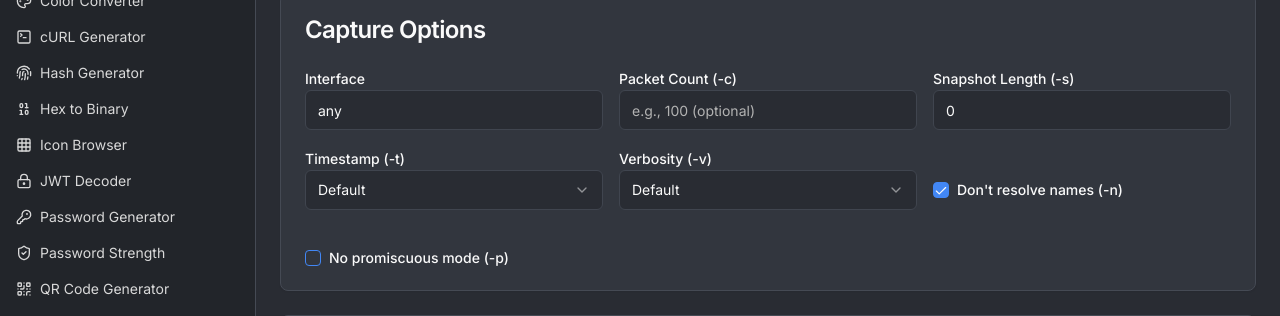
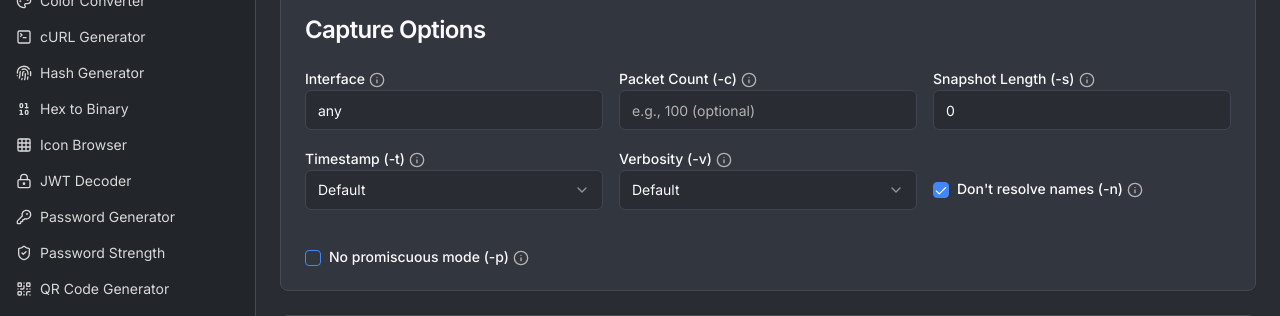
Before and after one commit to i-am-smolli/devtoolbox, a Next.js app: page /networking-tools/tcpdump-command-generator in a window 1280 px wide. Shown: the part 195-511 px from the top of the page. Built offline with nearby package versions, Linux system fonts and the light colour scheme.

Commit message:
add tooltips for tcpdump

```diff
--- a/src/app/networking-tools/tcpdump-command-generator/page.tsx
+++ b/src/app/networking-tools/tcpdump-command-generator/page.tsx
@@ -31,6 +31,7 @@ import {
   XCircle,
   PlusCircle,
 } from "lucide-react";
+import { Tooltip, TooltipContent, TooltipTrigger } from "@/components/ui/tooltip";
 import { useToast } from "@/hooks/use-toast";
 
 const FILTER_TYPES = [
@@ -211,7 +212,20 @@ export default function TcpdumpCommandGeneratorPage() {
         </CardHeader>
         <CardContent className="grid grid-cols-1 md:grid-cols-2 lg:grid-cols-3 gap-4">
           <div className="space-y-1">
-            <Label htmlFor="interface">Interface</Label>
+            <Label htmlFor="interface">
+              Interface
+              <Tooltip>
+                <TooltipTrigger asChild>
+                  <span className="ml-1 cursor-help text-muted-foreground">
+                    <Info className="inline h-4 w-4" aria-label="More info" />
+                  </span>
+                </TooltipTrigger>
+                <TooltipContent>
+                  Specify the network interface to capture packets on. Use &#39;any&#39; to capture on all interfaces. <br />
+                  If not specified, tcpdump will use the first available interface.
+                </TooltipContent>
+              </Tooltip>
+            </Label>
             <Input
               id="interface"
               placeholder="e.g., eth0, any"
@@ -220,7 +234,19 @@ export default function TcpdumpCommandGeneratorPage() {
             />
           </div>
           <div className="space-y-1">
-            <Label htmlFor="packetCount">Packet Count (-c)</Label>
+            <Label htmlFor="packetCount">
+              Packet Count (-c)
+              <Tooltip>
+              <TooltipTrigger asChild>
+                <span className="ml-1 cursor-help text-muted-foreground">
+                <Info className="inline h-4 w-4" aria-label="More info" />
+                </span>
+              </TooltipTrigger>
+              <TooltipContent>
+                Limit the number of packets to capture. Leave blank to capture indefinitely.
+              </TooltipContent>
+              </Tooltip>
+            </Label>
             <Input
               id="packetCount"
               type="number"
@@ -231,7 +257,20 @@ export default function TcpdumpCommandGeneratorPage() {
             />
           </div>
           <div className="space-y-1">
-            <Label htmlFor="snapLen">Snapshot Length (-s)</Label>
+            <Label htmlFor="snapLen">
+              Snapshot Length (-s)
+              <Tooltip>
+              <TooltipTrigger asChild>
+                <span className="ml-1 cursor-help text-muted-foreground">
+                <Info className="inline h-4 w-4" aria-label="More info" />
+                </span>
+              </TooltipTrigger>
+              <TooltipContent>
+                Set the maximum number of bytes captured per packet. Use 0 for the full packet. <br />
+                Larger values capture more data but use more memory.
+              </TooltipContent>
+              </Tooltip>
+            </Label>
             <Input
               id="snapLen"
               type="number"
@@ -242,7 +281,20 @@ export default function TcpdumpCommandGeneratorPage() {
             />
           </div>
           <div className="space-y-1">
-            <Label htmlFor="timestampFormat">Timestamp (-t)</Label>
+            <Label htmlFor="timestampFormat">
+              Timestamp (-t)
+              <Tooltip>
+              <TooltipTrigger asChild>
+                <span className="ml-1 cursor-help text-muted-foreground">
+                <Info className="inline h-4 w-4" aria-label="More info" />
+                </span>
+              </TooltipTrigger>
+              <TooltipContent>
+                Control the timestamp format for each packet line. <br />
+                Options include hiding timestamps, showing deltas, or displaying date/time.
+              </TooltipContent>
+              </Tooltip>
+            </Label>
             <Select value={timestampFormat} onValueChange={setTimestampFormat}>
               <SelectTrigger id="timestampFormat">
                 <SelectValue placeholder="Default" />
@@ -260,7 +312,20 @@ export default function TcpdumpCommandGeneratorPage() {
             </Select>
           </div>
           <div className="space-y-1">
-            <Label htmlFor="verboseLevel">Verbosity (-v)</Label>
+            <Label htmlFor="verboseLevel">
+              Verbosity (-v)
+              <Tooltip>
+              <TooltipTrigger asChild>
+                <span className="ml-1 cursor-help text-muted-foreground">
+                <Info className="inline h-4 w-4" aria-label="More info" />
+                </span>
+              </TooltipTrigger>
+              <TooltipContent>
+                Increase the amount of packet information displayed. <br />
+                Use more v&#39;s (e.g., -vv, -vvv) for more detail.
+              </TooltipContent>
+              </Tooltip>
+            </Label>
             <Select value={verboseLevel} onValueChange={setVerboseLevel}>
               <SelectTrigger id="verboseLevel">
                 <SelectValue placeholder="Default" />
@@ -281,6 +346,17 @@ export default function TcpdumpCommandGeneratorPage() {
             />
             <Label htmlFor="dontResolve" className="cursor-pointer">
               Don&#39;t resolve names (-n)
+              <Tooltip>
+                <TooltipTrigger asChild>
+                  <span className="ml-1 cursor-help text-muted-foreground">
+                    <Info className="inline h-4 w-4" aria-label="More info" />
+                  </span>
+                </TooltipTrigger>
+                <TooltipContent>
+                  Do not resolve hostnames or service names. <br />
+                  This speeds up processing and avoids DNS lookups.
+                </TooltipContent>
+              </Tooltip>
             </Label>
           </div>
           <div className="flex items-center space-x-2 pt-6">
@@ -291,6 +367,17 @@ export default function TcpdumpCommandGeneratorPage() {
             />
             <Label htmlFor="noPromiscuous" className="cursor-pointer">
               No promiscuous mode (-p)
+              <Tooltip>
+              <TooltipTrigger asChild>
+                <span className="ml-1 cursor-help text-muted-foreground">
+                <Info className="inline h-4 w-4" aria-label="More info" />
+                </span>
+              </TooltipTrigger>
+              <TooltipContent>
+                Disable promiscuous mode on the interface. <br />
+                In non-promiscuous mode, only packets addressed to this host are captured.
+              </TooltipContent>
+              </Tooltip>
             </Label>
           </div>
         </CardContent>
@@ -318,7 +405,25 @@ export default function TcpdumpCommandGeneratorPage() {
             >
               <div className="grid grid-cols-1 md:grid-cols-2 lg:grid-cols-4 gap-3 items-end">
                 <div className="space-y-1">
-                  <Label htmlFor={`filterType-${filter.id}`}>Type</Label>
+                    <Label htmlFor={`filterType-${filter.id}`}>
+                    Type
+                    <Tooltip>
+                      <TooltipTrigger asChild>
+                      <span className="ml-1 cursor-help text-muted-foreground">
+                        <Info className="inline h-4 w-4" aria-label="More info" />
+                      </span>
+                      </TooltipTrigger>
+                      <TooltipContent>
+                      Select the type of filter to apply: <br />
+                      <ul>
+                        <li><b>Host</b> (IP address or hostname)</li>
+                        <li><b>Port</b> (TCP/UDP port)</li>
+                        <li><b>Network</b> (CIDR: e.g. 192.168.1.0/24)</li>
+                        <li><b>Protocol</b> (e.g., tcp, udp, icmp)</li>
+                      </ul>
+                      </TooltipContent>
+                    </Tooltip>
+                    </Label>
                   <Select
                     value={filter.type}
                     onValueChange={(v) =>
@@ -340,7 +445,23 @@ export default function TcpdumpCommandGeneratorPage() {
                   </Select>
                 </div>
                 <div className="space-y-1">
-                  <Label htmlFor={`filterDir-${filter.id}`}>Direction</Label>
+                    <Label htmlFor={`filterDir-${filter.id}`}>
+                    Direction
+                    <Tooltip>
+                      <TooltipTrigger asChild>
+                      <span className="ml-1 cursor-help text-muted-foreground">
+                        <Info className="inline h-4 w-4" aria-label="More info" />
+                      </span>
+                      </TooltipTrigger>
+                      <TooltipContent>
+                      <div>
+                        <b>Any</b>: Match both source and destination.<br />
+                        <b>Source</b>: Only match packets where this is the source.<br />
+                        <b>Destination</b>: Only match packets where this is the destination.
+                      </div>
+                      </TooltipContent>
+                    </Tooltip>
+                    </Label>
                   <Select
                     value={filter.direction}
                     onValueChange={(v) =>
@@ -361,7 +482,42 @@ export default function TcpdumpCommandGeneratorPage() {
                   </Select>
                 </div>
                 <div className="space-y-1 lg:col-span-2">
-                  <Label htmlFor={`filterValue-${filter.id}`}>Value</Label>
+                    <Label htmlFor={`filterValue-${filter.id}`}>
+                    Value
+                    <Tooltip>
+                      <TooltipTrigger asChild>
+                      <span className="ml-1 cursor-help text-muted-foreground">
+                        <Info className="inline h-4 w-4" aria-label="More info" />
+                      </span>
+                      </TooltipTrigger>
+                      <TooltipContent>
+                      {filter.type === "host" && (
+                        <>
+                        Enter an IP address or hostname to match.<br />
+                        Example: <code>8.8.8.8</code> or <code>example.com</code>
+                        </>
+                      )}
+                      {filter.type === "port" && (
+                        <>
+                        Enter a TCP or UDP port number.<br />
+                        Example: <code>443</code>
+                        </>
+                      )}
+                      {filter.type === "net" && (
+                        <>
+                        Enter a network in CIDR notation.<br />
+                        Example: <code>192.168.1.0/24</code>
+                        </>
+                      )}
+                      {filter.type === "proto" && (
+                        <>
+                        Enter a protocol name.<br />
+                        Example: <code>tcp</code>, <code>udp</code>, <code>icmp</code>
+                        </>
+                      )}
+                      </TooltipContent>
+                    </Tooltip>
+                    </Label>
                   <Input
                     id={`filterValue-${filter.id}`}
                     placeholder={
```
